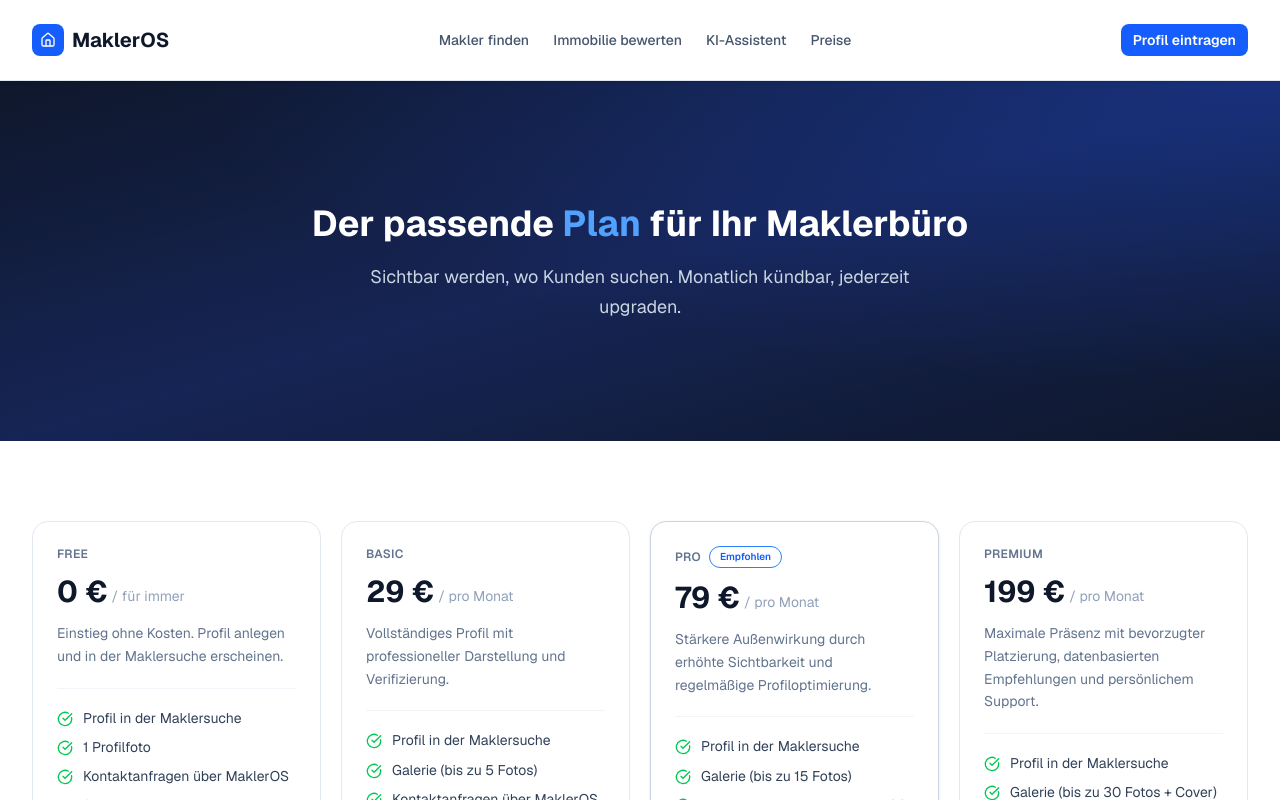
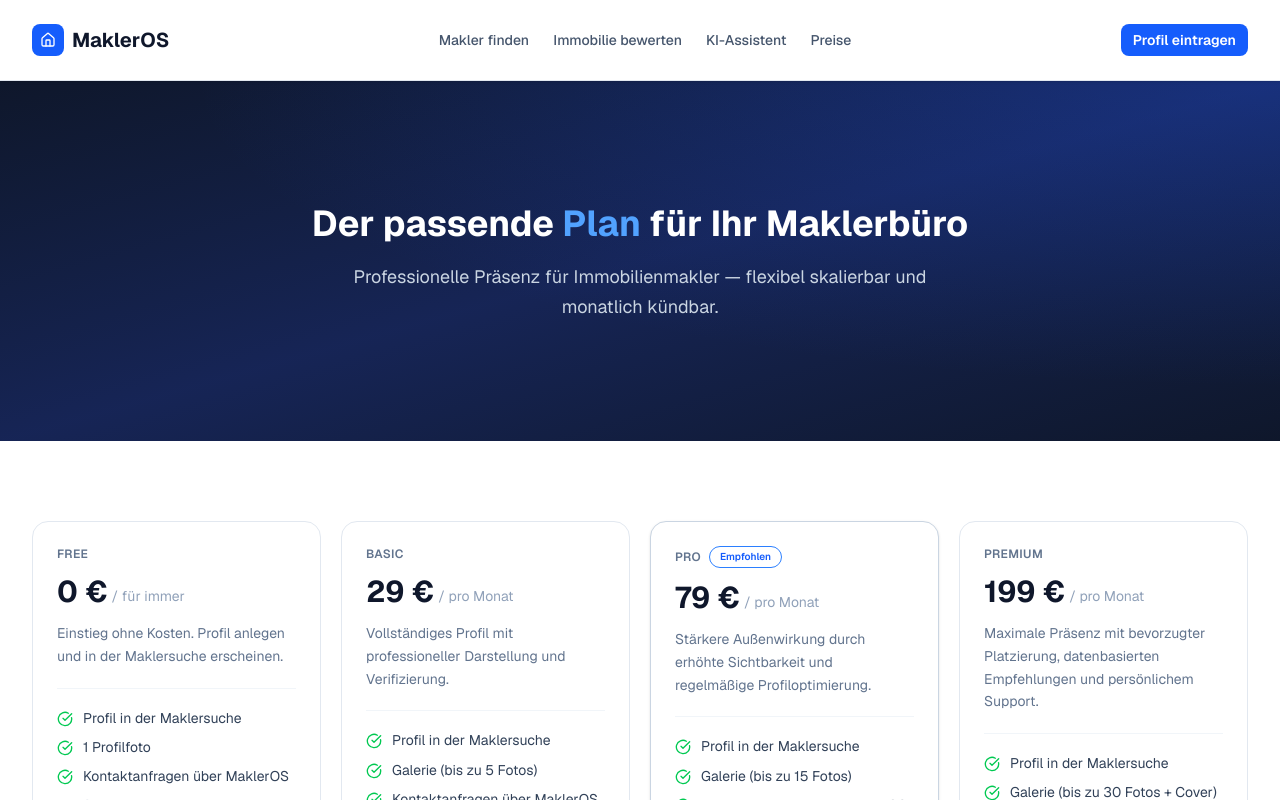
Before and after one commit to JeWo186/makler-os, a Next.js app: page /preise in a window 1280 px wide. Shown: the top 800 px of the page. Built offline with nearby package versions, Linux system fonts and the light colour scheme.

Commit message:
fix: update preise hero subtitle text
Co-Authored-By: Claude Sonnet 4.6 <noreply@anthropic.com>

```diff
--- a/src/app/preise/page.tsx
+++ b/src/app/preise/page.tsx
@@ -121,7 +121,7 @@ export default function PreisePage() {
       <PageHero
         align="center"
         title={<>Der passende <span className="text-blue-400">Plan</span> für Ihr Maklerbüro</>}
-        subtitle="Sichtbar werden, wo Kunden suchen. Monatlich kündbar, jederzeit upgraden."
+        subtitle="Professionelle Präsenz für Immobilienmakler — flexibel skalierbar und monatlich kündbar."
       />
 
       {/* Tier-Karten */}
```
